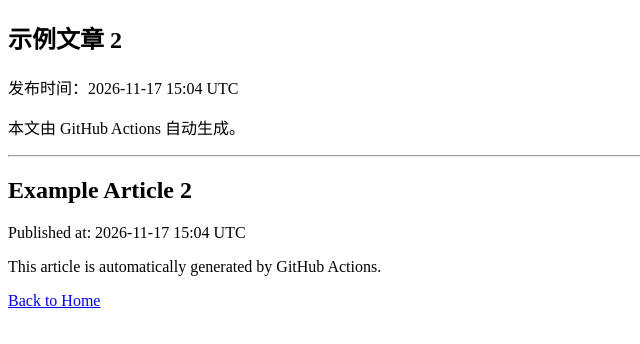
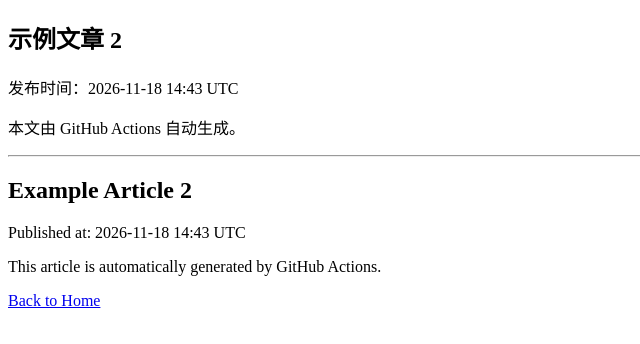
Before and after one commit to chanhong30-pixel/car-blog-site, a plain HTML site: page posts/2026/example-2.html in a window 1280 px wide. Shown: the full height of the page, 0-640 px from the left. Drawn offline with Linux system fonts and the light colour scheme.

Commit message:
auto: generate content

```diff
--- a/posts/2026/example-2.html
+++ b/posts/2026/example-2.html
@@ -8,13 +8,13 @@
 <body>
 <section lang="zh">
 <h1>示例文章 2</h1>
-<p>发布时间：2026-11-17 15:04 UTC</p>
+<p>发布时间：2026-11-18 14:43 UTC</p>
 <p>本文由 GitHub Actions 自动生成。</p>
 </section>
 <hr>
 <section lang="en">
 <h1>Example Article 2</h1>
-<p>Published at: 2026-11-17 15:04 UTC</p>
+<p>Published at: 2026-11-18 14:43 UTC</p>
 <p>This article is automatically generated by GitHub Actions.</p>
 </section>
 <a href="../../index.html">Back to Home</a>
```
